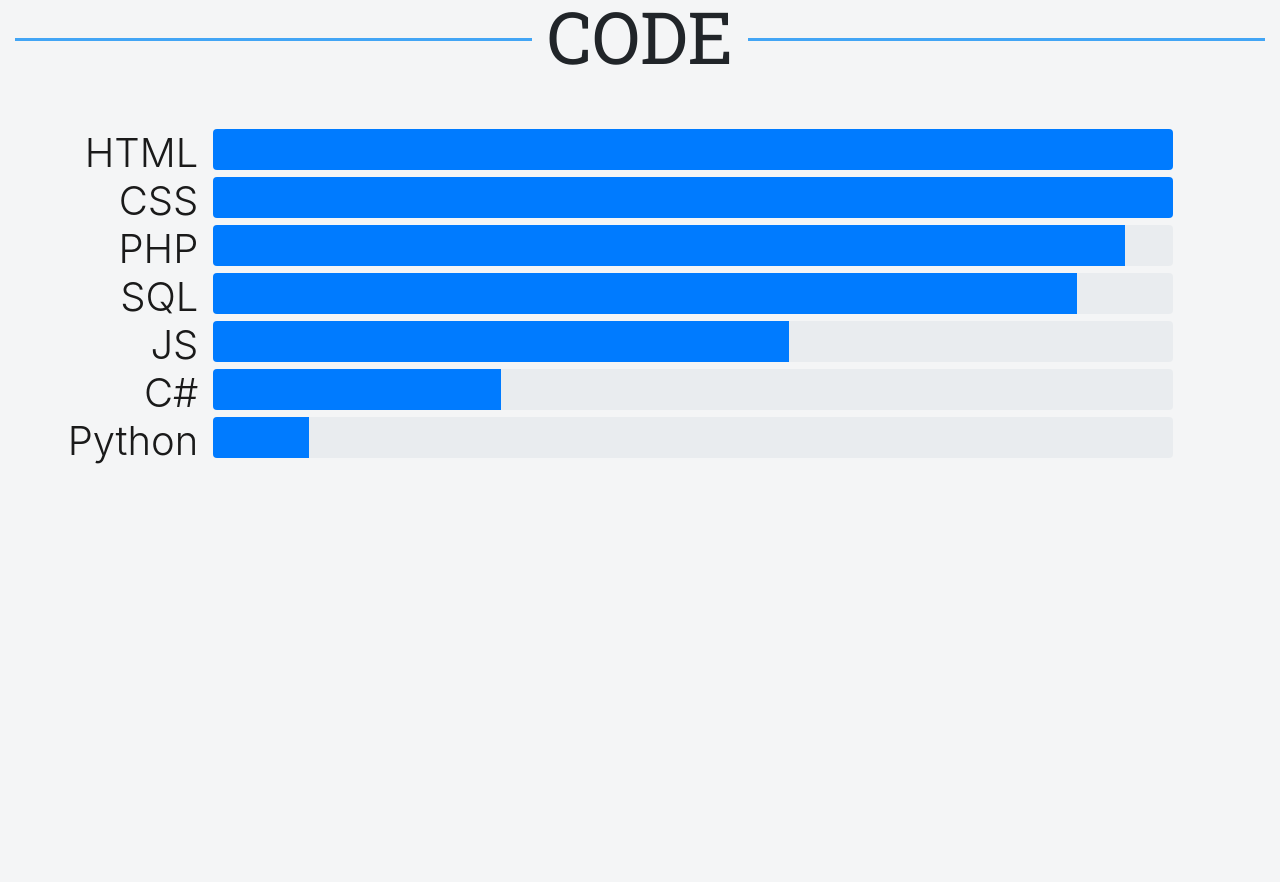
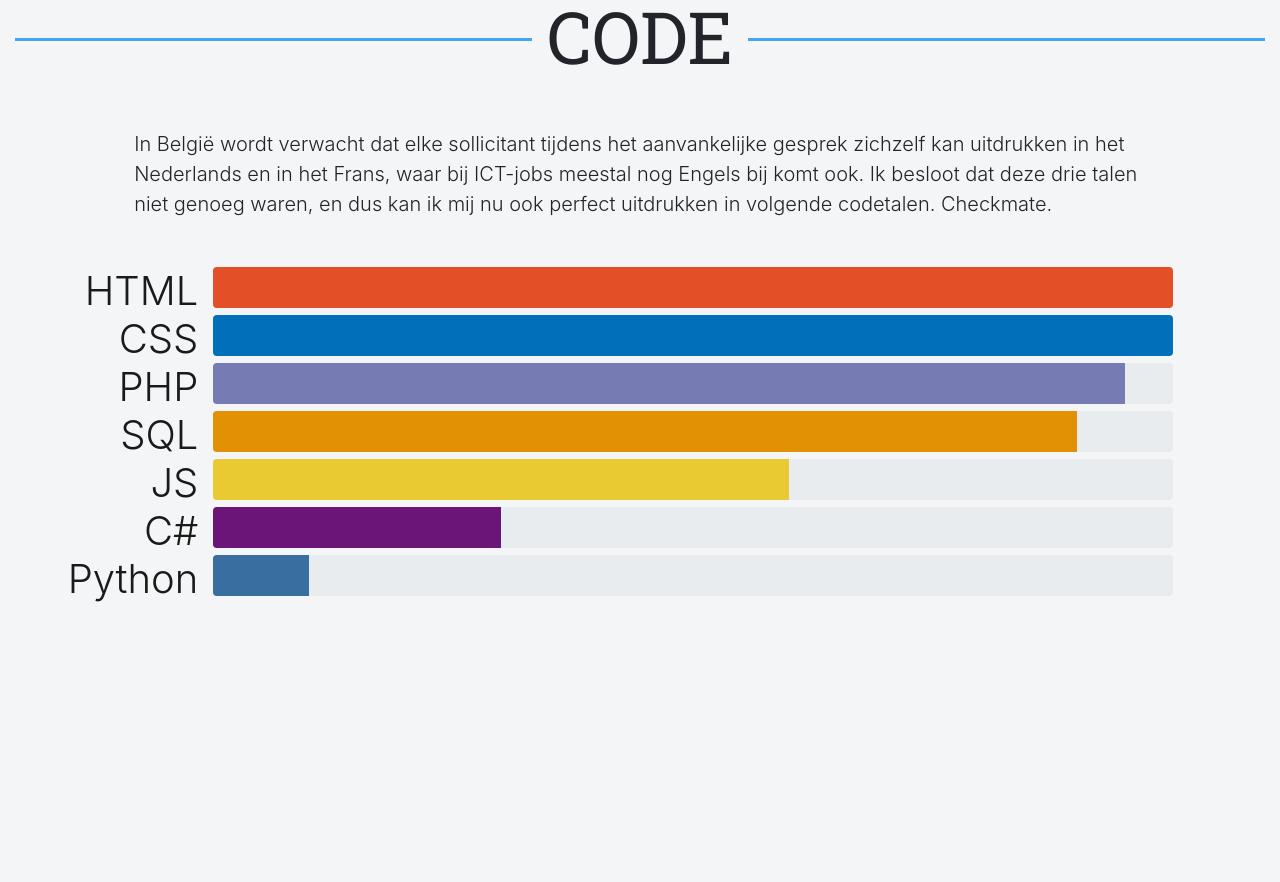
Before and after one commit to jesse-opdebeeck/react-portfolio, a React (Create React App) app: page /skills in a window 1280 px wide. Shown: the part 4460-5342 px from the top of the page. Built offline with nearby package versions, Linux system fonts and the light colour scheme.

Commit message:
intro text + colors to progress bars in code section

```diff
--- a/src/components/skills/code.js
+++ b/src/components/skills/code.js
@@ -26,31 +26,52 @@ class Code extends Component {
     var width;
     switch (skill) {
       case "html":
-        width = { width: this.state.htmlSkill + "%" };
+        width = {
+          backgroundColor: "#e34f26",
+          width: this.state.htmlSkill + "%"
+        };
         break;
 
       case "css":
-        width = { width: this.state.cssSkill + "%" };
+        width = {
+          backgroundColor: "#016FBA",
+          width: this.state.cssSkill + "%"
+        };
         break;
 
       case "php":
-        width = { width: this.state.phpSkill + "%" };
+        width = {
+          backgroundColor: "#767BB3",
+          width: this.state.phpSkill + "%"
+        };
         break;
 
       case "sql":
-        width = { width: this.state.sqlSkill + "%" };
+        width = {
+          backgroundColor: "#E29105",
+          width: this.state.sqlSkill + "%"
+        };
         break;
 
       case "js":
-        width = { width: this.state.jsSkill + "%" };
+        width = {
+          backgroundColor: "#E9CA32",
+          width: this.state.jsSkill + "%"
+        };
         break;
 
       case "csharp":
-        width = { width: this.state.csharpSkill + "%" };
+        width = {
+          backgroundColor: "#6B1578",
+          width: this.state.csharpSkill + "%"
+        };
         break;
 
       case "python":
-        width = { width: this.state.pythonSkill + "%" };
+        width = {
+          backgroundColor: "#386EA0",
+          width: this.state.pythonSkill + "%"
+        };
         break;
 
       default:
@@ -67,6 +88,13 @@ class Code extends Component {
           <h2 className="my-5 display-3 text-center title-bg">
             <span>Code</span>
           </h2>
+          <p className="lead col-10 offset-1 mb-5">
+            In België wordt verwacht dat elke sollicitant tijdens het
+            aanvankelijke gesprek zichzelf kan uitdrukken in het Nederlands en
+            in het Frans, waar bij ICT-jobs meestal nog Engels bij komt ook. Ik
+            besloot dat deze drie talen niet genoeg waren, en dus kan ik mij nu
+            ook perfect uitdrukken in volgende codetalen. Checkmate.
+          </p>
           <ScrollTrigger onEnter={this.updateSkills}>
             <div className="row">
               <div className="col-2 text-right display-4">HTML</div>
```
